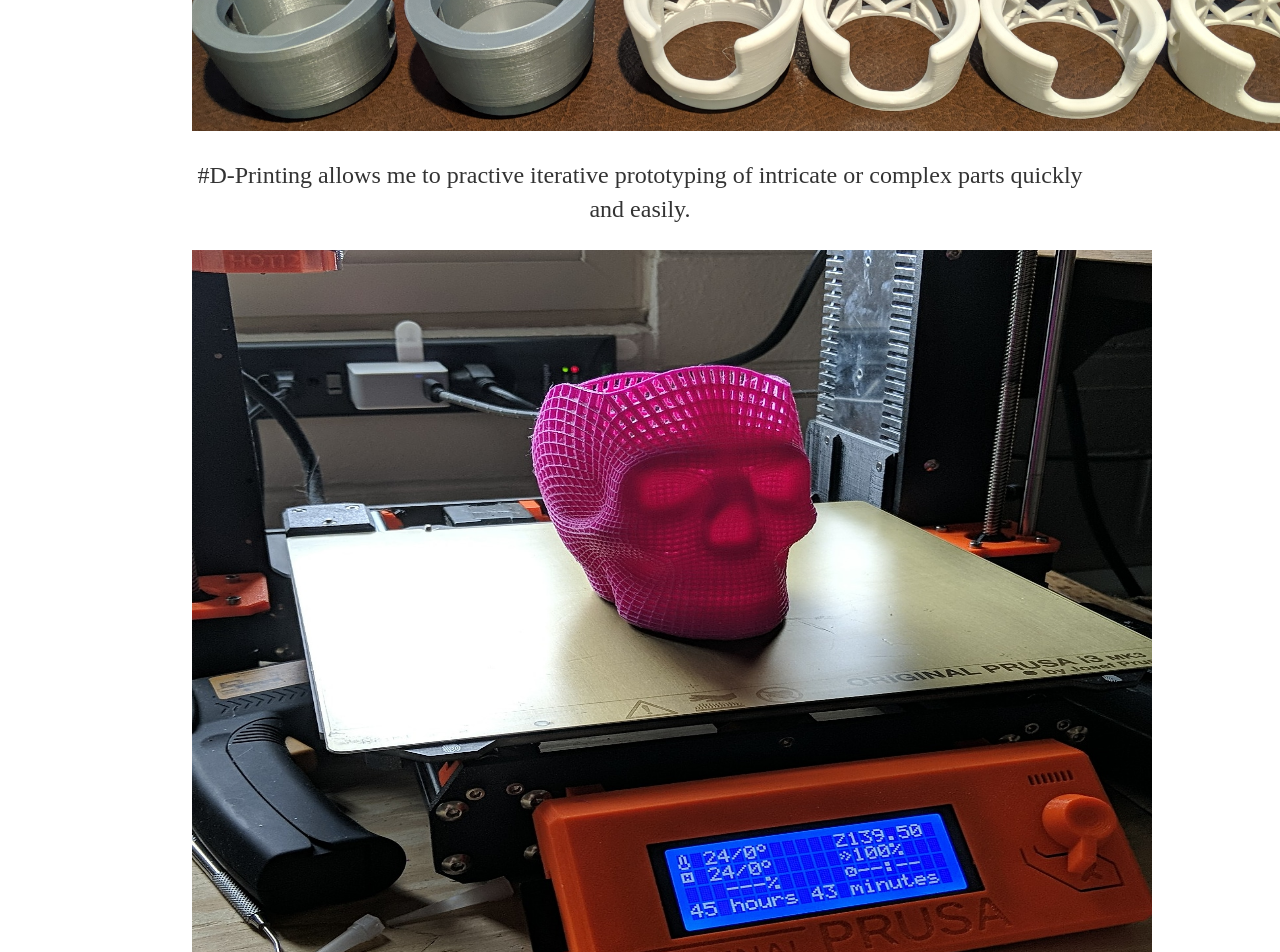
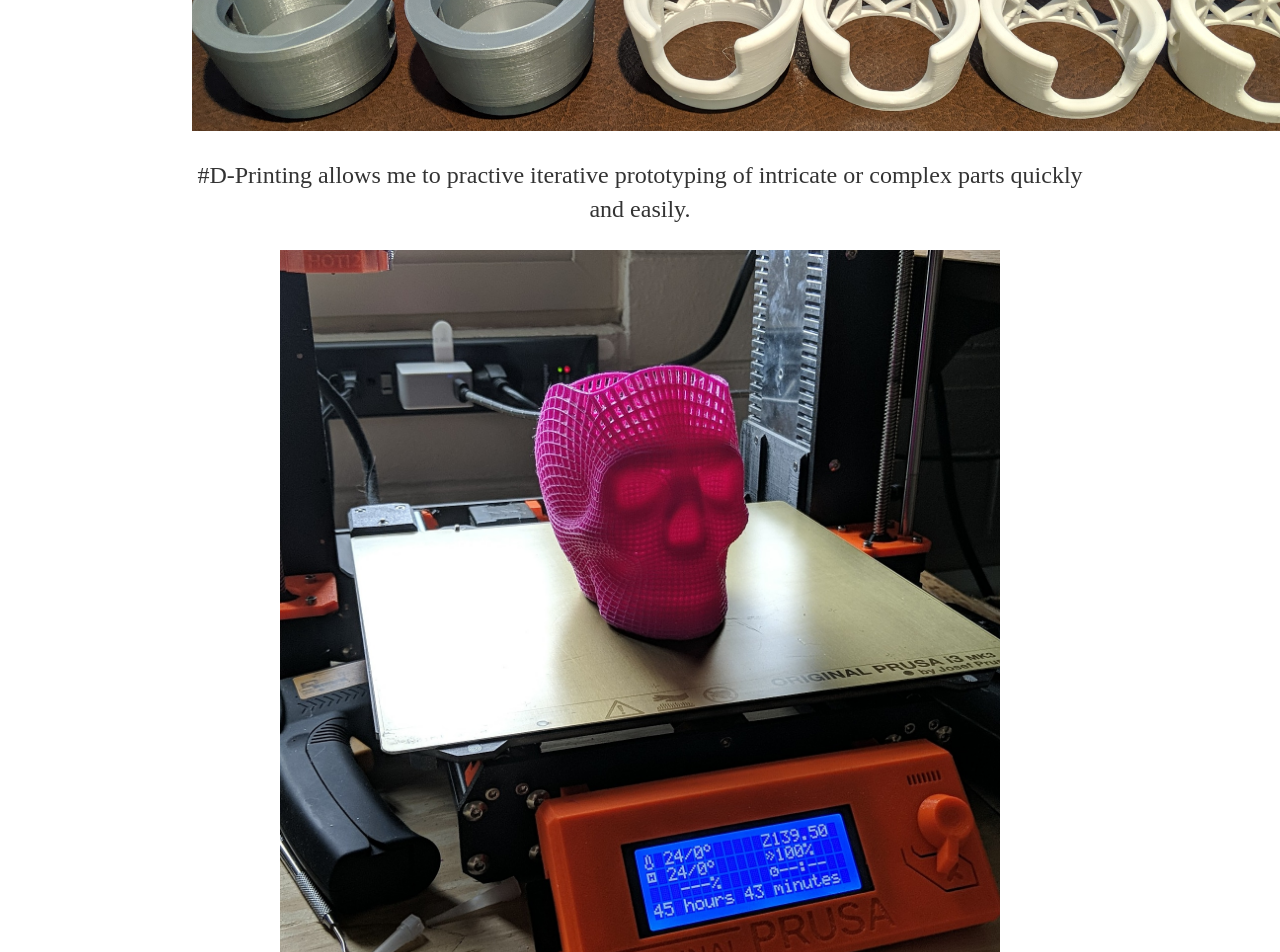
Before and after one commit to andy-gothro/andy-gothro.github.io, a Jekyll site: the page built from 3D-Printing/index.html, in a window 1280 px wide. Shown: the part 1590-2542 px from the top of the page. Built offline with Jekyll 4.4.1, drawn with Linux system fonts in a browser that asks for light colours.

Commit message:
Update index.html

```diff
--- a/3D-Printing/index.html
+++ b/3D-Printing/index.html
@@ -12,7 +12,7 @@ title: 3D-Printing
 		<img src="../IMG_20190621_174026.jpg" width="1192" height="200" alt="Iterative prototyping of a car cup holder adapter"/>
 		<p>#D-Printing allows me to practive iterative prototyping of intricate or complex parts quickly and easily.</p>
 
-		<img src="../IMG_20190414_145545_423.jpg" width="960" height="720" alt="mesh style skull pencil holder"/>
+		<img src="../IMG_20190414_145545_423.jpg" width="720" height="720" alt="mesh style skull pencil holder"/>
 		<p>I also print things which are just cool and don't serve any particulatly useful purpose.</p>
 		</center>
 </div><!-- /.blurb -->
```
